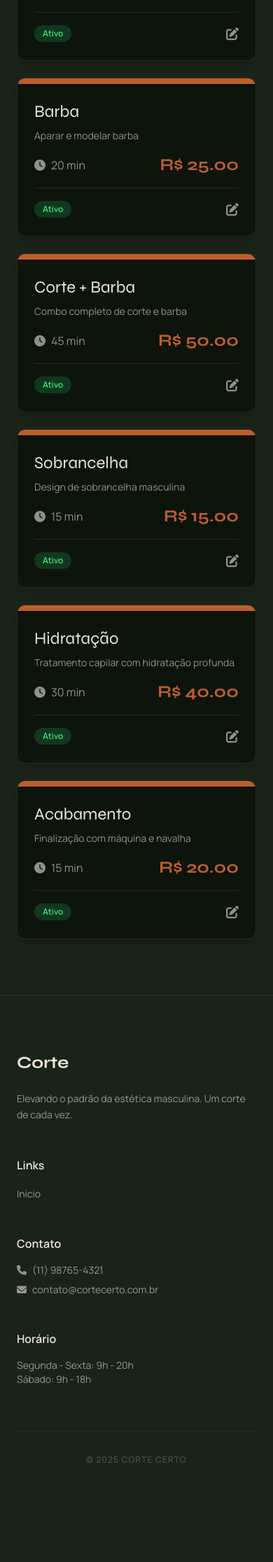
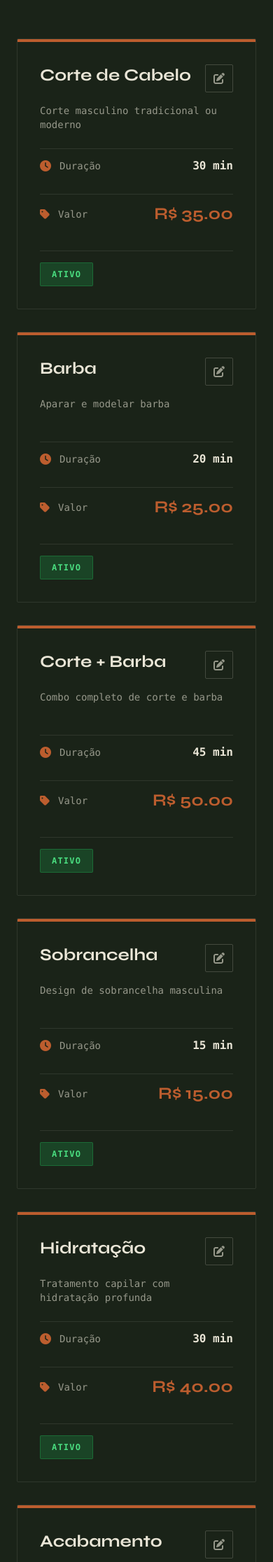
Before and after one commit to Guilherme7K/Corte-Certo, a Flask app: page /admin/servicos in a window 390 px wide. Shown: the part 392-2624 px from the top of the page at 70% size. Before the commit the page ends 2483 px from the top, so only its background shows below. Run offline with Flask 3, Linux system fonts and the light colour scheme; the visitor is signed in with stand-in values (Sample User, id 1); data comes from the database, SQL or seed files in the repository; some libraries are stand-ins or nearby versions.

Commit message:
padronização layout servicos admin

```diff
--- a/templates/admin/agendamentos.html
+++ b/templates/admin/agendamentos.html
@@ -38,7 +38,7 @@
                 </div>
                 <div>
                     <label class="block text-sand/60 text-xs font-mono uppercase tracking-widest mb-3">Status</label>
-                    <select name="status" class="w-full px-5 py-4 bg-moss border border-sand/10 rounded-sm text-sand font-mono focus:outline-none focus:border-clay transition-all appearance-none cursor-pointer">
+                    <select name="status" class="w-full px-5 py-4 bg-moss border border-sand/10 rounded-sm text-sand font-mono focus:outline-none focus:border-clay transition-all appearance-none cursor-pointer [&>option]:bg-moss [&>option]:text-sand">
                         <option value="">Todos</option>
                         <option value="agendado" {% if request.args.get('status') == 'agendado' %}selected{% endif %}>Agendado</option>
                         <option value="concluido" {% if request.args.get('status') == 'concluido' %}selected{% endif %}>Concluído</option>
--- a/templates/admin/servicos.html
+++ b/templates/admin/servicos.html
@@ -5,53 +5,71 @@
     <div class="container mx-auto max-w-7xl">
 
         <!-- Header -->
-        <div class="flex items-center justify-between mb-8 flex-wrap gap-4">
-            <div>
-                <a href="{{ url_for('admin_dashboard') }}" class="inline-flex items-center gap-2 text-sand/60 hover:text-sand mb-3 transition-colors">
+        <div class="relative mb-16">
+            <!-- Background Pattern -->
+            <div class="absolute inset-0 bg-gradient-to-br from-surface to-moss rounded-sm overflow-hidden">
+                <div class="absolute inset-0 opacity-5" style="background-image: url('https://www.transparenttextures.com/patterns/stardust.png');"></div>
+            </div>
+
+            <div class="relative z-10 p-12">
+                <a href="{{ url_for('admin_dashboard') }}" class="inline-flex items-center gap-2 text-sand/60 hover:text-clay mb-4 transition-colors text-sm font-mono">
                     <i class="fa-solid fa-arrow-left"></i>
-                    Voltar ao Dashboard
+                    Voltar
                 </a>
-                <h1 class="font-display text-4xl text-sand syne-extra flex items-center gap-3">
-                    <i class="fa-solid fa-scissors text-clay"></i>
-                    Serviços
-                </h1>
+                <div class="flex items-end justify-between flex-wrap gap-6">
+                    <div>
+                        <h1 class="font-display text-5xl md:text-6xl text-sand font-bold mb-2">
+                            Serviços
+                        </h1>
+                        <p class="text-sand/60 text-sm font-mono tracking-wide">Gerencie os serviços disponíveis</p>
+                    </div>
+                    <button onclick="document.getElementById('modalNovoServico').classList.remove('hidden')"
+                            class="bg-clay text-sand px-8 py-4 rounded-sm font-display font-bold text-xs uppercase tracking-widest hover:bg-clay/90 transition-all hover:scale-[1.02] shadow-lg">
+                        <i class="fa-solid fa-plus mr-2"></i>Novo Serviço
+                    </button>
+                </div>
             </div>
-            <button onclick="document.getElementById('modalNovoServico').classList.remove('hidden')"
-                    class="bg-clay text-sand px-6 py-3 rounded-lg font-display font-bold uppercase tracking-wide hover:bg-clay/90 transition-colors shadow-lg">
-                <i class="fa-solid fa-plus mr-2"></i>Novo Serviço
-            </button>
         </div>
 
         <!-- Grid de Serviços -->
-        <div class="grid grid-cols-1 md:grid-cols-2 lg:grid-cols-3 gap-6">
+        <div class="grid grid-cols-1 md:grid-cols-2 lg:grid-cols-3 gap-8">
             {% for servico in servicos %}
-                <div class="bg-[#0d140c] border border-sand/10 rounded-xl overflow-hidden shadow-lg hover:shadow-2xl transition-shadow">
-                    <div class="h-2 {% if servico.ativo %}bg-clay{% else %}bg-gray-500{% endif %}"></div>
+                <div class="bg-surface border border-sand/10 rounded-sm overflow-hidden hover:border-clay/30 transition-all group">
+                    <div class="h-1 {% if servico.ativo %}bg-clay{% else %}bg-sand/30{% endif %}"></div>
 
-                    <div class="p-6">
-                        <h3 class="font-display text-2xl text-sand mb-2">{{ servico.nome }}</h3>
-                        <p class="text-sand/60 text-sm mb-4">{{ servico.descricao or 'Sem descrição' }}</p>
+                    <div class="p-8">
+                        <div class="flex items-start justify-between mb-4">
+                            <h3 class="font-display text-2xl text-sand font-bold">{{ servico.nome }}</h3>
+                            <button onclick="editarServico({{ servico.id }}, '{{ servico.nome }}', '{{ servico.descricao or '' }}', {{ servico.preco }}, {{ servico.duracao }}, {{ 1 if servico.ativo else 0 }})"
+                                    class="w-10 h-10 bg-transparent border border-sand/20 rounded-sm text-sand/60 hover:text-clay hover:border-clay/30 transition-all flex items-center justify-center">
+                                <i class="fa-solid fa-pen-to-square"></i>
+                            </button>
+                        </div>
 
-                        <div class="flex items-center justify-between mb-4">
-                            <div class="flex items-center gap-2 text-sand/60">
-                                <i class="fa-solid fa-clock"></i>
-                                <span>{{ servico.duracao }} min</span>
+                        <p class="text-sand/60 text-sm font-mono mb-6 min-h-[40px]">{{ servico.descricao or 'Sem descrição' }}</p>
+
+                        <div class="space-y-4 mb-6">
+                            <div class="flex items-center justify-between py-3 border-t border-sand/10">
+                                <div class="flex items-center gap-3 text-sand/60">
+                                    <i class="fa-solid fa-clock text-clay"></i>
+                                    <span class="font-mono text-sm">Duração</span>
+                                </div>
+                                <span class="font-mono font-bold text-sand">{{ servico.duracao }} min</span>
                             </div>
-                            <div class="text-clay font-display font-bold text-2xl">
-                                R$ {{ "%.2f"|format(servico.preco) }}
+                            <div class="flex items-center justify-between py-3 border-t border-sand/10">
+                                <div class="flex items-center gap-3 text-sand/60">
+                                    <i class="fa-solid fa-tag text-clay"></i>
+                                    <span class="font-mono text-sm">Valor</span>
+                                </div>
+                                <span class="font-display font-bold text-clay text-2xl">R$ {{ "%.2f"|format(servico.preco) }}</span>
                             </div>
                         </div>
 
-                        <div class="flex items-center justify-between pt-4 border-t border-sand/10">
-                            <span class="inline-flex items-center gap-2 px-3 py-1 rounded-full text-xs font-bold
-                                {% if servico.ativo %}bg-green-500/20 text-green-400{% else %}bg-red-500/20 text-red-400{% endif %}">
+                        <div class="pt-4 border-t border-sand/10">
+                            <span class="inline-flex items-center gap-2 px-4 py-2 rounded-sm text-xs font-bold font-mono uppercase tracking-widest
+                                {% if servico.ativo %}bg-green-500/20 text-green-400 border border-green-500/30{% else %}bg-red-500/20 text-red-400 border border-red-500/30{% endif %}">
                                 {% if servico.ativo %}Ativo{% else %}Inativo{% endif %}
                             </span>
-
-                            <button onclick="editarServico({{ servico.id }}, '{{ servico.nome }}', '{{ servico.descricao or '' }}', {{ servico.preco }}, {{ servico.duracao }}, {{ 1 if servico.ativo else 0 }})"
-                                    class="text-sand/60 hover:text-clay transition-colors">
-                                <i class="fa-solid fa-pen-to-square text-lg"></i>
-                            </button>
                         </div>
                     </div>
                 </div>
@@ -60,11 +78,14 @@
 
         <!-- Estado Vazio -->
         {% if not servicos %}
-            <div class="bg-[#0d140c] border border-sand/10 rounded-xl p-16 text-center">
-                <i class="fa-solid fa-scissors text-clay text-5xl mb-4"></i>
-                <p class="text-sand/60 mb-6">Nenhum serviço cadastrado ainda</p>
+            <div class="bg-surface border border-sand/10 rounded-sm p-16 text-center">
+                <div class="w-20 h-20 bg-clay/10 rounded-full mx-auto mb-6 flex items-center justify-center">
+                    <i class="fa-solid fa-scissors text-clay text-3xl"></i>
+                </div>
+                <h3 class="font-display text-2xl text-sand mb-3">Nenhum serviço cadastrado</h3>
+                <p class="text-sand/60 text-sm mb-8">Comece adicionando o primeiro serviço</p>
                 <button onclick="document.getElementById('modalNovoServico').classList.remove('hidden')"
-                        class="bg-clay text-sand px-8 py-3 rounded-lg font-display font-bold uppercase tracking-wide hover:bg-clay/90 transition-colors">
+                        class="bg-clay text-sand px-8 py-4 rounded-sm font-display font-bold text-xs uppercase tracking-widest hover:bg-clay/90 transition-all">
                     Cadastrar Primeiro Serviço
                 </button>
             </div>
@@ -74,44 +95,47 @@
 
 <!-- Modal Novo Serviço -->
 <div id="modalNovoServico" class="hidden fixed inset-0 bg-black/70 backdrop-blur-sm z-50 flex items-center justify-center p-6">
-    <div class="bg-moss border border-sand/20 rounded-xl max-w-2xl w-full max-h-[90vh] overflow-y-auto">
-        <div class="bg-clay p-6 border-b border-sand/20">
-            <h2 class="font-display text-2xl text-sand">Novo Serviço</h2>
+    <div class="bg-surface border border-sand/10 rounded-sm max-w-2xl w-full max-h-[90vh] overflow-y-auto">
+        <div class="bg-moss p-8 border-b border-sand/10">
+            <div class="flex items-center gap-4 mb-2">
+                <div class="w-12 h-[1px] bg-clay"></div>
+                <h2 class="font-display text-3xl text-sand font-bold">Novo Serviço</h2>
+            </div>
         </div>
 
-        <form method="POST" class="p-6 space-y-6">
+        <form method="POST" class="p-8 space-y-6">
             <div>
-                <label class="block text-sand text-sm font-medium mb-2">Nome *</label>
+                <label class="block text-sand/60 text-xs font-mono uppercase tracking-widest mb-3">Nome *</label>
                 <input type="text" name="nome" required minlength="3" maxlength="100"
-                       class="w-full px-4 py-3 bg-[#0d140c] border border-sand/20 rounded-lg text-sand focus:outline-none focus:border-clay">
+                       class="w-full px-5 py-4 bg-moss border border-sand/10 rounded-sm text-sand font-mono focus:outline-none focus:border-clay transition-all">
             </div>
 
             <div>
-                <label class="block text-sand text-sm font-medium mb-2">Descrição</label>
-                <textarea name="descricao" rows="3" maxlength="500"
-                          class="w-full px-4 py-3 bg-[#0d140c] border border-sand/20 rounded-lg text-sand focus:outline-none focus:border-clay resize-none"></textarea>
+                <label class="block text-sand/60 text-xs font-mono uppercase tracking-widest mb-3">Descrição</label>
+                <textarea name="descricao" rows="4" maxlength="500"
+                          class="w-full px-5 py-4 bg-moss border border-sand/10 rounded-sm text-sand font-mono focus:outline-none focus:border-clay transition-all resize-none"></textarea>
             </div>
 
-            <div class="grid grid-cols-2 gap-4">
+            <div class="grid grid-cols-2 gap-6">
                 <div>
-                    <label class="block text-sand text-sm font-medium mb-2">Preço (R$) *</label>
+                    <label class="block text-sand/60 text-xs font-mono uppercase tracking-widest mb-3">Preço (R$) *</label>
                     <input type="number" name="preco" required min="1" step="0.01"
-                           class="w-full px-4 py-3 bg-[#0d140c] border border-sand/20 rounded-lg text-sand focus:outline-none focus:border-clay">
+                           class="w-full px-5 py-4 bg-moss border border-sand/10 rounded-sm text-sand font-mono focus:outline-none focus:border-clay transition-all">
                 </div>
                 <div>
-                    <label class="block text-sand text-sm font-medium mb-2">Duração (min) *</label>
+                    <label class="block text-sand/60 text-xs font-mono uppercase tracking-widest mb-3">Duração (min) *</label>
                     <input type="number" name="duracao" required min="15" max="480"
-                           class="w-full px-4 py-3 bg-[#0d140c] border border-sand/20 rounded-lg text-sand focus:outline-none focus:border-clay">
+                           class="w-full px-5 py-4 bg-moss border border-sand/10 rounded-sm text-sand font-mono focus:outline-none focus:border-clay transition-all">
                 </div>
             </div>
 
-            <div class="flex gap-4 pt-4">
+            <div class="flex gap-4 pt-6">
                 <button type="button" onclick="document.getElementById('modalNovoServico').classList.add('hidden')"
-                        class="flex-1 bg-[#0d140c] border border-sand/20 text-sand px-6 py-3 rounded-lg font-bold hover:border-clay transition-colors">
+                        class="flex-1 bg-transparent border border-sand/20 text-sand px-6 py-4 rounded-sm font-display font-bold text-xs uppercase tracking-widest hover:border-sand/40 transition-all">
                     Cancelar
                 </button>
                 <button type="submit"
-                        class="flex-1 bg-clay text-sand px-6 py-3 rounded-lg font-bold hover:bg-clay/90 transition-colors">
+                        class="flex-1 bg-clay text-sand px-6 py-4 rounded-sm font-display font-bold text-xs uppercase tracking-widest hover:bg-clay/90 transition-all shadow-lg">
                     Salvar
                 </button>
             </div>
@@ -121,55 +145,58 @@
 
 <!-- Modal Editar Serviço -->
 <div id="modalEditarServico" class="hidden fixed inset-0 bg-black/70 backdrop-blur-sm z-50 flex items-center justify-center p-6">
-    <div class="bg-moss border border-sand/20 rounded-xl max-w-2xl w-full max-h-[90vh] overflow-y-auto">
-        <div class="bg-clay p-6 border-b border-sand/20">
-            <h2 class="font-display text-2xl text-sand">Editar Serviço</h2>
+    <div class="bg-surface border border-sand/10 rounded-sm max-w-2xl w-full max-h-[90vh] overflow-y-auto">
+        <div class="bg-moss p-8 border-b border-sand/10">
+            <div class="flex items-center gap-4 mb-2">
+                <div class="w-12 h-[1px] bg-clay"></div>
+                <h2 class="font-display text-3xl text-sand font-bold">Editar Serviço</h2>
+            </div>
         </div>
 
-        <form method="POST" id="formEditarServico" class="p-6 space-y-6">
+        <form method="POST" id="formEditarServico" class="p-8 space-y-6">
             <input type="hidden" name="servico_id" id="edit_servico_id">
 
             <div>
-                <label class="block text-sand text-sm font-medium mb-2">Nome *</label>
+                <label class="block text-sand/60 text-xs font-mono uppercase tracking-widest mb-3">Nome *</label>
                 <input type="text" name="nome" id="edit_nome" required minlength="3" maxlength="100"
-                       class="w-full px-4 py-3 bg-[#0d140c] border border-sand/20 rounded-lg text-sand focus:outline-none focus:border-clay">
+                       class="w-full px-5 py-4 bg-moss border border-sand/10 rounded-sm text-sand font-mono focus:outline-none focus:border-clay transition-all">
             </div>
 
             <div>
-                <label class="block text-sand text-sm font-medium mb-2">Descrição</label>
-                <textarea name="descricao" id="edit_descricao" rows="3" maxlength="500"
-                          class="w-full px-4 py-3 bg-[#0d140c] border border-sand/20 rounded-lg text-sand focus:outline-none focus:border-clay resize-none"></textarea>
+                <label class="block text-sand/60 text-xs font-mono uppercase tracking-widest mb-3">Descrição</label>
+                <textarea name="descricao" id="edit_descricao" rows="4" maxlength="500"
+                          class="w-full px-5 py-4 bg-moss border border-sand/10 rounded-sm text-sand font-mono focus:outline-none focus:border-clay transition-all resize-none"></textarea>
             </div>
 
-            <div class="grid grid-cols-2 gap-4">
+            <div class="grid grid-cols-2 gap-6">
                 <div>
-                    <label class="block text-sand text-sm font-medium mb-2">Preço (R$) *</label>
+                    <label class="block text-sand/60 text-xs font-mono uppercase tracking-widest mb-3">Preço (R$) *</label>
                     <input type="number" name="preco" id="edit_preco" required min="1" step="0.01"
-                           class="w-full px-4 py-3 bg-[#0d140c] border border-sand/20 rounded-lg text-sand focus:outline-none focus:border-clay">
+                           class="w-full px-5 py-4 bg-moss border border-sand/10 rounded-sm text-sand font-mono focus:outline-none focus:border-clay transition-all">
                 </div>
                 <div>
-                    <label class="block text-sand text-sm font-medium mb-2">Duração (min) *</label>
+                    <label class="block text-sand/60 text-xs font-mono uppercase tracking-widest mb-3">Duração (min) *</label>
                     <input type="number" name="duracao" id="edit_duracao" required min="15" max="480"
-                           class="w-full px-4 py-3 bg-[#0d140c] border border-sand/20 rounded-lg text-sand focus:outline-none focus:border-clay">
+                           class="w-full px-5 py-4 bg-moss border border-sand/10 rounded-sm text-sand font-mono focus:outline-none focus:border-clay transition-all">
                 </div>
             </div>
 
             <div>
-                <label class="block text-sand text-sm font-medium mb-2">Status</label>
+                <label class="block text-sand/60 text-xs font-mono uppercase tracking-widest mb-3">Status</label>
                 <select name="ativo" id="edit_ativo"
-                        class="w-full px-4 py-3 bg-[#0d140c] border border-sand/20 rounded-lg text-sand focus:outline-none focus:border-clay">
+                        class="w-full px-5 py-4 bg-moss border border-sand/10 rounded-sm text-sand font-mono focus:outline-none focus:border-clay transition-all appearance-none cursor-pointer [&>option]:bg-moss [&>option]:text-sand">
                     <option value="1">Ativo</option>
                     <option value="0">Inativo</option>
                 </select>
             </div>
 
-            <div class="flex gap-4 pt-4">
+            <div class="flex gap-4 pt-6">
                 <button type="button" onclick="document.getElementById('modalEditarServico').classList.add('hidden')"
-                        class="flex-1 bg-[#0d140c] border border-sand/20 text-sand px-6 py-3 rounded-lg font-bold hover:border-clay transition-colors">
+                        class="flex-1 bg-transparent border border-sand/20 text-sand px-6 py-4 rounded-sm font-display font-bold text-xs uppercase tracking-widest hover:border-sand/40 transition-all">
                     Cancelar
                 </button>
                 <button type="submit"
-                        class="flex-1 bg-clay text-sand px-6 py-3 rounded-lg font-bold hover:bg-clay/90 transition-colors">
+                        class="flex-1 bg-clay text-sand px-6 py-4 rounded-sm font-display font-bold text-xs uppercase tracking-widest hover:bg-clay/90 transition-all shadow-lg">
                     Salvar Alterações
                 </button>
             </div>
```
